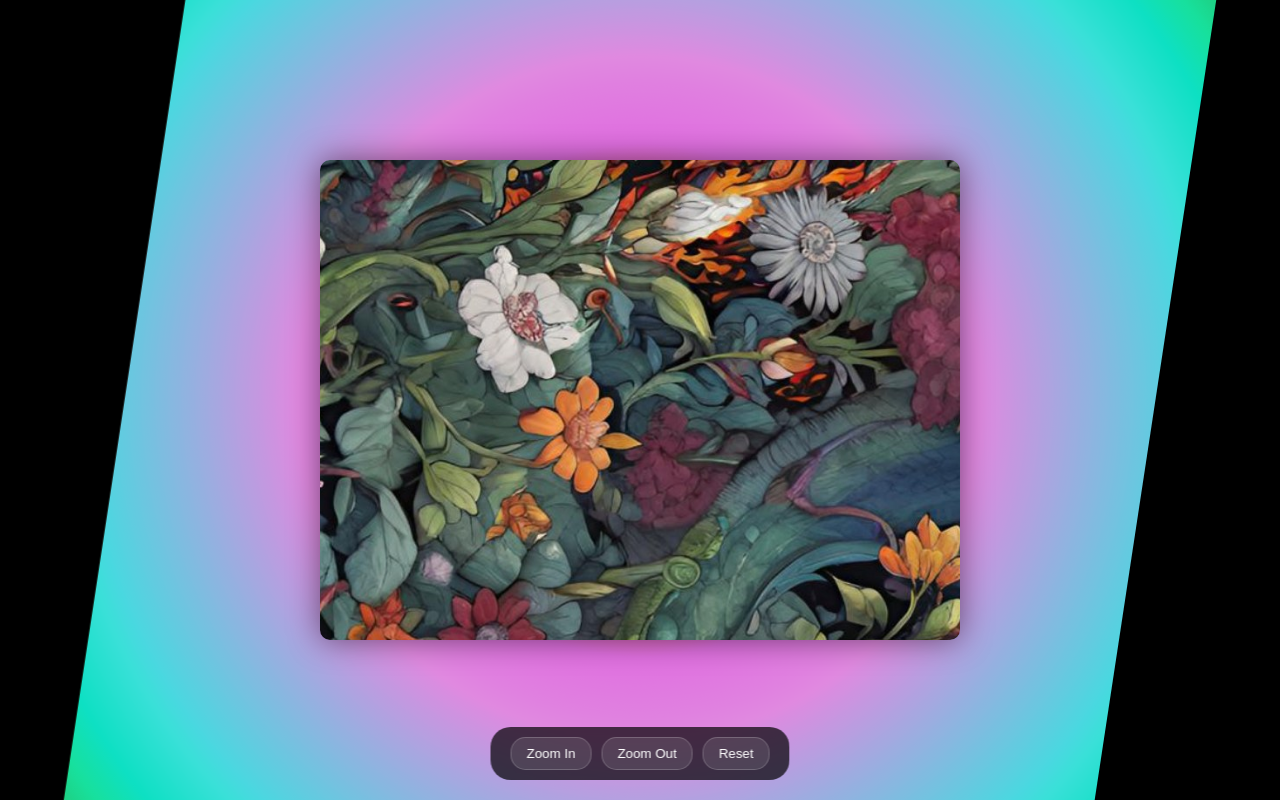
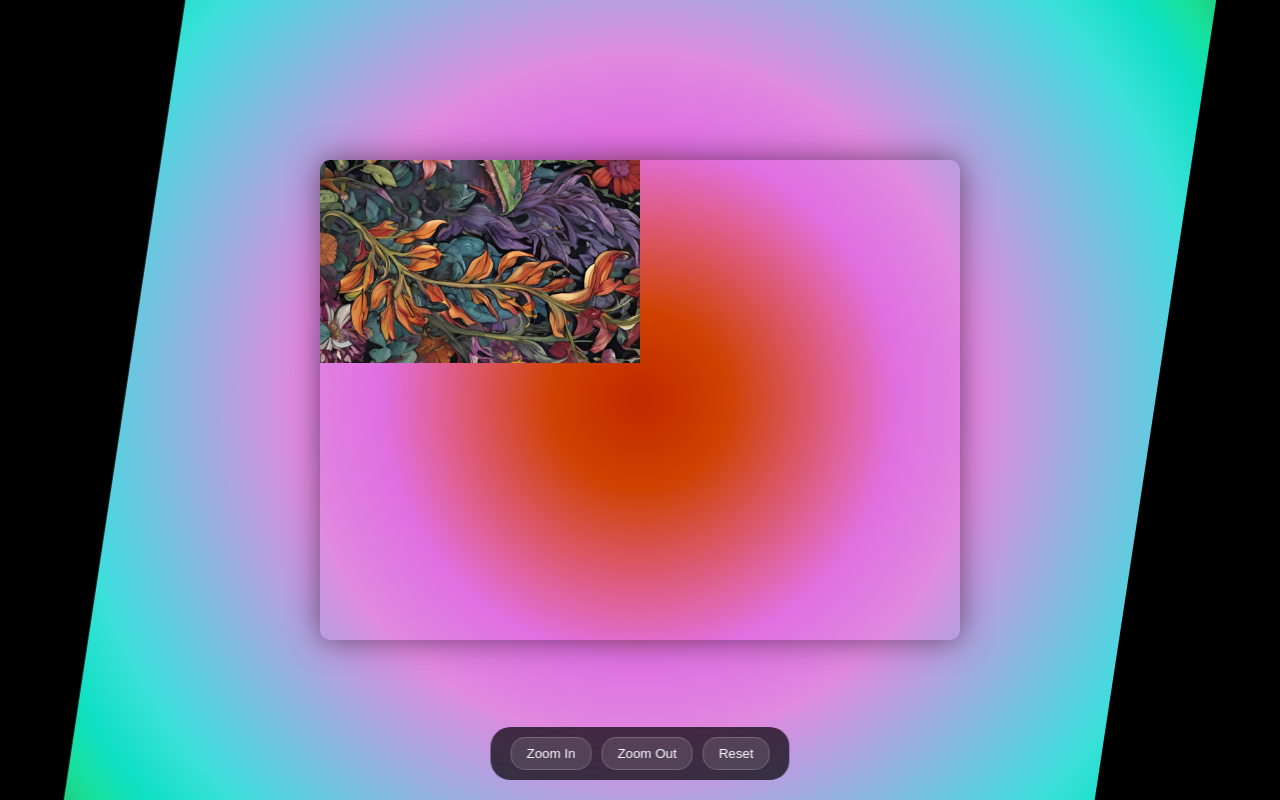
Before and after one commit to ultrafish22L/psycheview, a React (Vite) app: page / in a window 1280 px wide. Built offline with nearby package versions, Linux system fonts and the light colour scheme.

Commit message:
Replace infinite tiles with animated grid

```diff
--- a/src/components/InfiniteCanvas.jsx
+++ b/src/components/InfiniteCanvas.jsx
@@ -18,13 +18,42 @@ const TileContainer = styled.div`
   transform-origin: top left;
 `;
 
-const Tile = styled.div`
+const ImageContainer = styled.div`
   position: absolute;
-  width: ${props => props.$size}px;
-  height: ${props => props.$size}px;
-  background-size: cover;
-  background-position: center;
-  transition: opacity 0.3s ease;
+  width: 100%;
+  height: 100%;
+  display: flex;
+  justify-content: center;
+  align-items: center;
+`;
+
+const MainImage = styled.img`
+  max-width: 100%;
+  max-height: 100%;
+  object-fit: contain;
+`;
+
+const Grid = styled.div`
+  position: absolute;
+  top: 50%;
+  left: 50%;
+  width: 400%;
+  height: 400%;
+  transform: translate(-50%, -50%);
+  background-image:
+    linear-gradient(rgba(255,255,255,0.15) 1px, transparent 1px),
+    linear-gradient(90deg, rgba(255,255,255,0.15) 1px, transparent 1px),
+    linear-gradient(rgba(255,255,255,0.1) 10px, transparent 10px),
+    linear-gradient(90deg, rgba(255,255,255,0.1) 10px, transparent 10px);
+  background-size: 100px 100px, 100px 100px, 20px 20px, 20px 20px;
+  pointer-events: none;
+  animation: gridPulse 10s ease-in-out infinite;
+
+  @keyframes gridPulse {
+    0% { opacity: 0.5; }
+    50% { opacity: 1; }
+    100% { opacity: 0.5; }
+  }
 `;
 
 const TILE_SIZE = 1024;
@@ -38,59 +67,9 @@ export function InfiniteCanvas({
   onScaleChange
 }) {
   const containerRef = useRef(null);
-  const [tiles, setTiles] = useState(new Map());
-  const [visibleArea, setVisibleArea] = useState({
-    left: 0,
-    top: 0,
-    right: 0,
-    bottom: 0
-  });
-
-  // Calculate which tiles should be visible
-  const calculateVisibleTiles = () => {
-    if (!containerRef.current) return;
-
-    const container = containerRef.current;
-    const rect = container.getBoundingClientRect();
-
-    // Convert screen coordinates to world coordinates
-    const worldLeft = (position.x - rect.width / 2) / scale;
-    const worldTop = (position.y - rect.height / 2) / scale;
-    const worldRight = (position.x + rect.width / 2) / scale;
-    const worldBottom = (position.y + rect.height / 2) / scale;
-
-    // Calculate tile indices
-    const startTileX = Math.floor(worldLeft / TILE_SIZE) - BUFFER_TILES;
-    const startTileY = Math.floor(worldTop / TILE_SIZE) - BUFFER_TILES;
-    const endTileX = Math.ceil(worldRight / TILE_SIZE) + BUFFER_TILES;
-    const endTileY = Math.ceil(worldBottom / TILE_SIZE) + BUFFER_TILES;
-
-    // Update visible area
-    setVisibleArea({
-      left: startTileX * TILE_SIZE,
-      top: startTileY * TILE_SIZE,
-      right: endTileX * TILE_SIZE,
-      bottom: endTileY * TILE_SIZE
-    });
-
-    // Create new tiles Map
-    const newTiles = new Map();
-    for (let y = startTileY; y <= endTileY; y++) {
-      for (let x = startTileX; x <= endTileX; x++) {
-        const key = `${x},${y}`;
-        newTiles.set(key, {
-          x: x * TILE_SIZE,
-          y: y * TILE_SIZE,
-          image: tiles.get(key)?.image || initialImage
-        });
-      }
-    }
-    setTiles(newTiles);
-  };
-
   // Handle pan/zoom changes
   useEffect(() => {
-    calculateVisibleTiles();
+    // Could add additional effects here if needed
   }, [scale, position.x, position.y]);
 
   // Handle mouse/touch events for panning
@@ -132,17 +111,17 @@ export function InfiniteCanvas({
           transform: `translate(${position.x}px, ${position.y}px) scale(${scale})`
         }}
       >
-        {Array.from(tiles.values()).map((tile) => (
-          <Tile
-            key={`${tile.x},${tile.y}`}
-            $size={TILE_SIZE}
+        <Grid />
+        <ImageContainer>
+          <MainImage
+            src={initialImage}
+            alt="Main Image"
             style={{
-              left: `${tile.x}px`,
-              top: `${tile.y}px`,
-              backgroundImage: `url(${tile.image})`
+              maxWidth: '80vmin',
+              maxHeight: '60vmin'
             }}
           />
-        ))}
+        </ImageContainer>
       </TileContainer>
     </Canvas>
   );
```
